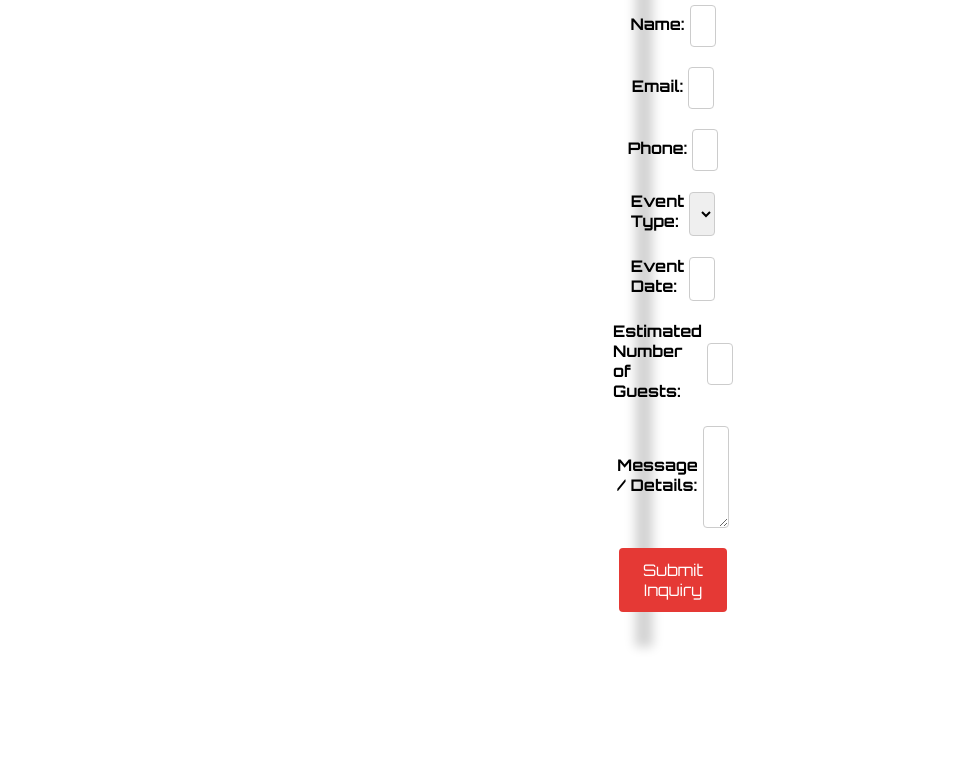
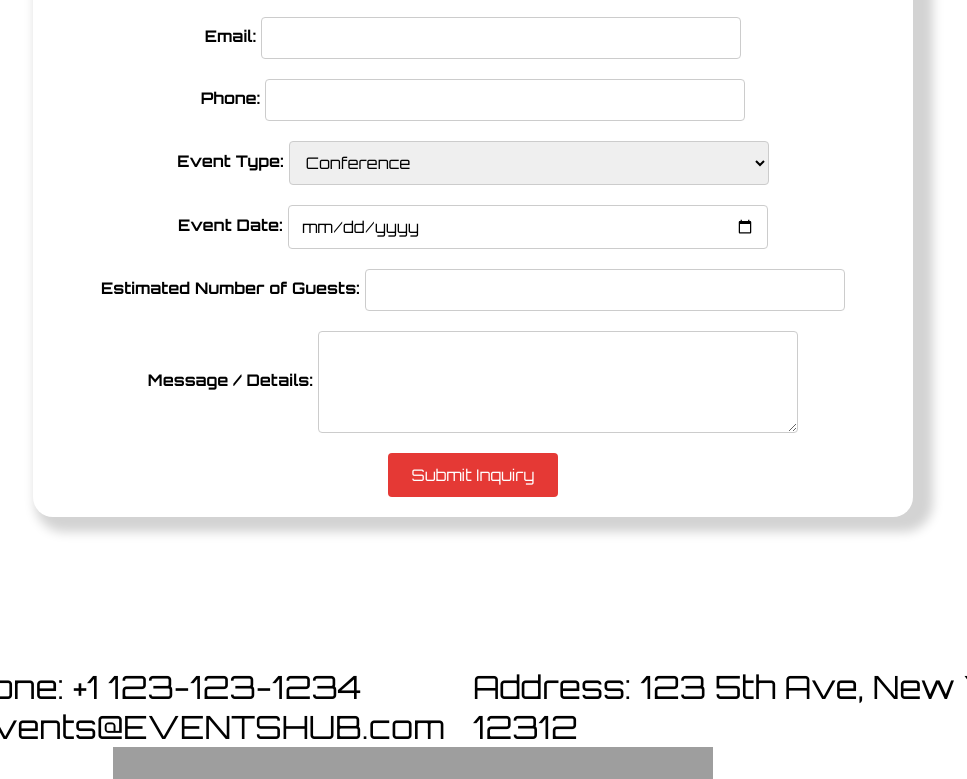
Before and after one commit to Will-Starkey/Event-Website, a plain HTML site: page contact.html in a window 1280 px wide. Shown: the part 705-1484 px from the top of the page, without its empty margins (167-1134 px from the left). Drawn offline with Linux system fonts and the light colour scheme; grey boxes are pictures that could not be loaded.

Commit message:
Made adjustments and added a README file

```diff
--- a/contact.css
+++ b/contact.css
@@ -108,7 +108,9 @@ header {
 
 .contact-info {
   box-shadow: 11px 6px 11px 9px lightgray;
-  margin: 0px 800px 150px 800px;
+  margin: 0px auto 150px auto;
+  margin-right: 200px;
+  margin-left: 200px;
   border-radius: 20px;
 }
 
```
Also changed, not shown: README.TXT (added), 1 other file.
